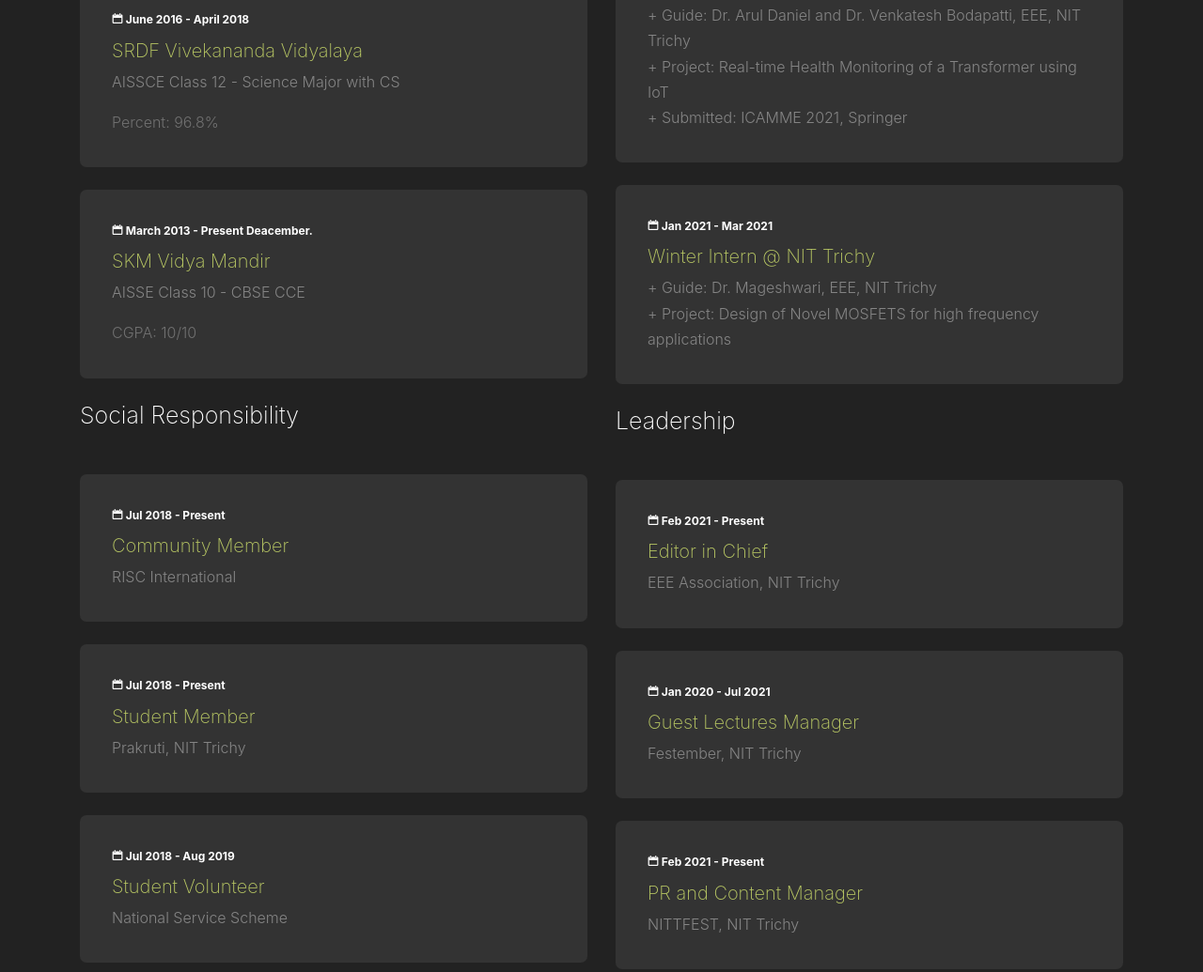
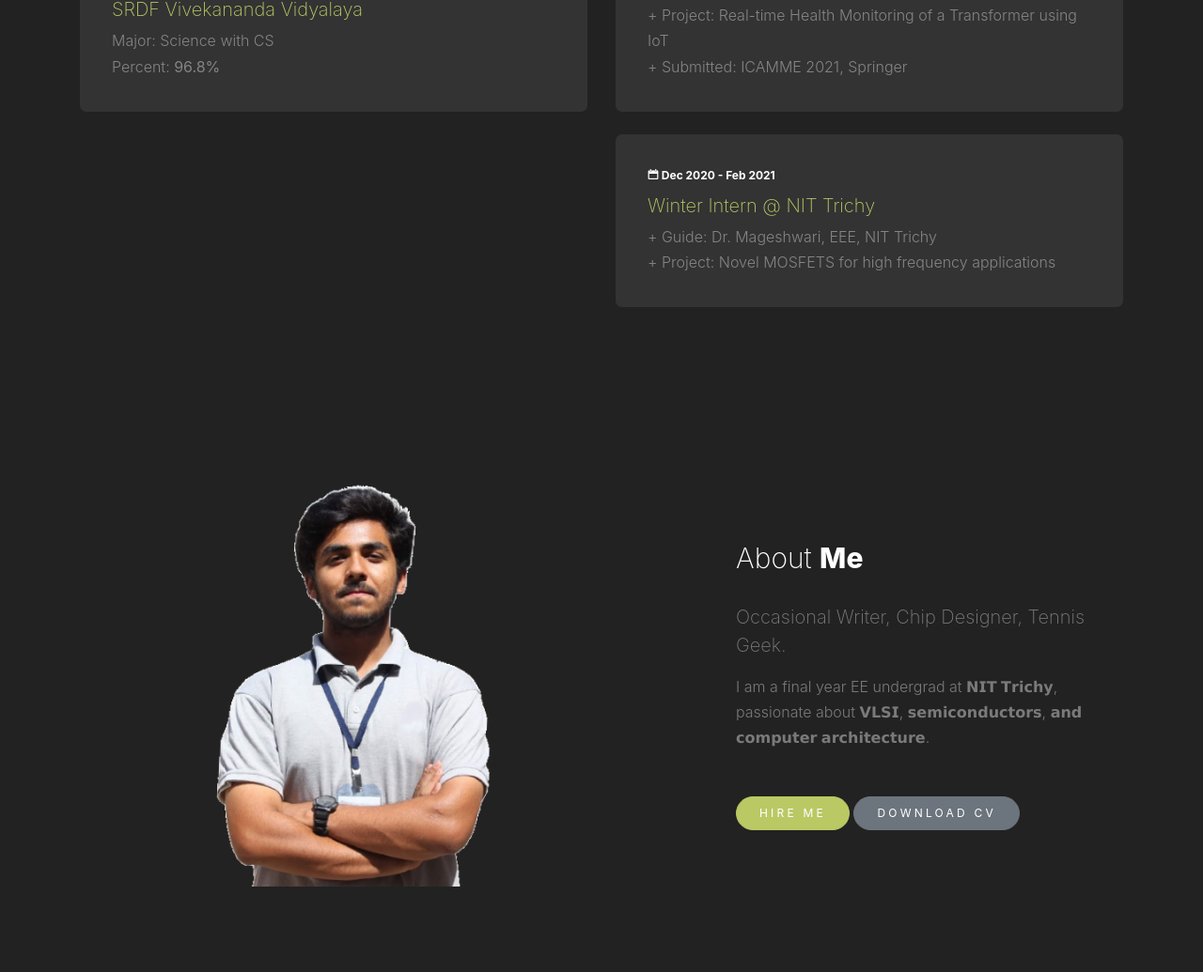
Before and after one commit to venkatspadman/venkatspadman.github.io, a plain HTML site: page index.html in a window 1280 px wide. Shown: the part 1394-2429 px from the top of the page at 94% size. Drawn offline with nearby package versions, Linux system fonts and the light colour scheme; files whose address does not match are found by name.

Commit message:
Add files via upload

```diff
--- a/index.html
+++ b/index.html
@@ -25,9 +25,8 @@
 			<button class="navbar-toggler" type="button" data-toggle="collapse" data-target="#navbarsExample09" aria-controls="navbarsExample09" aria-expanded="false" aria-label="Toggle navigation">
 				<span class="navbar-toggler-icon"></span>
 			</button>
-			<div data-toggle="collapse" data-target="#navbarsExample09" aria-controls="navbarsExample09" aria-expanded="false" aria-label="Toggle navigation">
-				<h4 style="color:black;"> Venkat	 </h4>
-			</div>
+
+			<a class="navbar-brand" href="index.html">Venkat Subramanian Padman</a>
 
 			<div class="collapse navbar-collapse justify-content-md-center" id="navbarsExample09">
 				<ul class="navbar-nav">
@@ -74,7 +73,7 @@
 			<div class="row">
 				<div class="col-md-12 mb-5">
 					<div class="section-heading text-center">
-						<h2>My <strong>Portfolio</strong></h2>
+						<h2><strong>Career Overview</strong> </h2>
 					</div>
 				</div>
 				<div class="col-md-6">
@@ -83,42 +82,17 @@
 						<span class="date"><span class="icon-calendar"></span>   July 2018 - Present</span>
 						<h3>NIT Trichy</h3>
 						<p>Bachelor of Tech, <br>Major: Electrical and Electronics Engineering <br>Minor: Computer Applications </p>
-						<span class="school">NITTFEST, Festember, Incredible NITT, EEE Association, NSS</span>
 					</div>
 
 					<div class="resume-item mb-4">
 						<span class="date"><span class="icon-calendar"></span> June 2016 - April 2018 </span>
 						<h3>SRDF Vivekananda Vidyalaya</h3>
-						<p>AISSCE Class 12 - Science Major with CS</p>
-						<span class="school">Percent: 96.8%</span>
+						<p>Major: Science with CS <br>Percent: <strong>96.8%</strong></p>
 
 					</div>
 
 
-					<div class="resume-item mb-4">
-						<span class="date"><span class="icon-calendar"></span> March 2013 - Present Deacember.</span>
-						<h3>SKM Vidya Mandir</h3>
-						<p>AISSE Class 10 - CBSE CCE</p>
-						<span class="school">CGPA: 10/10</span>
-					</div>
 
-					<h2 class="mb-5">Social Responsibility</h2>
-
-					<div class="resume-item mb-4">
-						<span class="date"><span class="icon-calendar"></span> Jul 2018 - Present</span>
-						<h3>Community Member</h3>
-						<p>RISC International</p>
-					</div>
-					<div class="resume-item mb-4">
-						<span class="date"><span class="icon-calendar"></span> Jul 2018 - Present</span>
-						<h3>Student Member</h3>
-						<p>Prakruti, NIT Trichy</p>
-					</div>
-					<div class="resume-item mb-4">
-						<span class="date"><span class="icon-calendar"></span> Jul 2018 - Aug 2019</span>
-						<h3>Student Volunteer</h3>
-						<p>National Service Scheme</p>
-					</div>
 
 
 				</div>
@@ -139,36 +113,20 @@
 					<div class="resume-item mb-4">
 						<span class="date"><span class="icon-calendar"></span> Jan 2021 - Mar 2021</span>
 						<h3>Project Associate @ NIT Trichy</h3>
-						<p>+ Guide: Dr. Arul Daniel and Dr. Venkatesh Bodapatti, EEE, NIT Trichy <br>
+						<p>
 							+ Project: Real-time Health Monitoring of a Transformer using IoT<br>
 							+ Submitted: ICAMME 2021, Springer</p>
 					</div>
 
 
 					<div class="resume-item mb-4">
-						<span class="date"><span class="icon-calendar"></span> Jan 2021 - Mar 2021</span>
+						<span class="date"><span class="icon-calendar"></span> Dec 2020 - Feb 2021</span>
 						<h3>Winter Intern @ NIT Trichy</h3>
 						<p>+ Guide: Dr. Mageshwari, EEE, NIT Trichy <br>
-							+ Project: Design of Novel MOSFETS for high frequency applications</p>
+							+ Project: Novel MOSFETS for high frequency applications</p>
 					</div>
 
-					<h2 class="mb-5">Leadership</h2>
 
-					<div class="resume-item mb-4">
-						<span class="date"><span class="icon-calendar"></span> Feb 2021 - Present</span>
-						<h3>Editor in Chief</h3>
-						<p>EEE Association, NIT Trichy</p>
-					</div>
-					<div class="resume-item mb-4">
-						<span class="date"><span class="icon-calendar"></span> Jan 2020 - Jul 2021</span>
-						<h3>Guest Lectures Manager</h3>
-						<p>Festember, NIT Trichy</p>
-					</div>
-					<div class="resume-item mb-4">
-						<span class="date"><span class="icon-calendar"></span> Feb 2021 - Present</span>
-						<h3>PR and Content Manager</h3>
-						<p>NITTFEST, NIT Trichy</p>
-					</div>
 
 
 				</div>
@@ -186,13 +144,9 @@
 					<div class="section-heading">
 						<h2>About <strong>Me</strong></h2>
 					</div>
-					<p class="lead">Occasional Writer, Chip Designer, Tennis Geek. Undergrad, NIT Trichy.</p>
-					<p class="mb-5  ">I am a final year Electrical and Electronics Engineering student at 𝗡𝗜𝗧 𝗧𝗿𝗶𝗰𝗵𝘆, passionate about:
+					<p class="lead">Occasional Writer, Chip Designer, Tennis Geek.</p>
+					<p class="mb-5  ">I am a final year EE undergrad at 𝗡𝗜𝗧 𝗧𝗿𝗶𝗰𝗵𝘆, passionate about
 						𝗩𝗟𝗦𝗜, 𝘀𝗲𝗺𝗶𝗰𝗼𝗻𝗱𝘂𝗰𝘁𝗼𝗿𝘀, 𝗮𝗻𝗱 𝗰𝗼𝗺𝗽𝘂𝘁𝗲𝗿 𝗮𝗿𝗰𝗵𝗶𝘁𝗲𝗰𝘁𝘂𝗿𝗲.
-						<br>
-						Proficient with hardware engineering tools like:
-						<br>
-						𝗣𝗲𝗿𝗹, 𝗖, 𝗣𝘆𝘁𝗵𝗼𝗻, 𝗩𝗲𝗿𝗶𝗹𝗼𝗴, 𝗦𝗵𝗲𝗹𝗹, 𝗠𝗔𝗧𝗟𝗔𝗕, 𝗦𝗶𝗺𝘂𝗹𝗶𝗻𝗸, 𝗠𝗼𝗱𝗲𝗹𝘀𝗶𝗺.
 					<p>
 						<a href="#section-contact" class="btn btn-primary px-4 py-2 btn-sm smoothscroll">Hire Me</a>
 						<a href="" class="btn btn-secondary px-4 py-2 btn-sm">Download CV</a>
@@ -217,7 +171,7 @@
 			</div>
 			<div class="row">
 
-				<div class="col-md-6 col-lg-3 text-center mb-3">
+				<div class="col-md-6 col-lg-3 text-center mb-5">
 					<div class="site-service-item site-animate" data-animate-effect="fadeIn">
 						<span class="icon">
 							<img src="images/lkd.jpg" alt="Image placeholder" class="img-fluid">
@@ -284,6 +238,7 @@
 					</div>
 				</div>
 			</div>
+			<br>
 			<div class="col-md-4 mb-6">
 				<div class="blog-entry">
 					<a><img src="images/abc.jpg" alt="Image placeholder" class="img-fluid"></a>
@@ -293,6 +248,7 @@
 					</div>
 				</div>
 			</div>
+			<br>
 			<div class="col-md-4 mb-6">
 				<div class="blog-entry">
 					<a href="https://www.linkedin.com/feed/update/urn:li:activity:6745533148169285633/"><img src="images/synop.jpg" alt="Image placeholder" class="img-fluid"></a>
@@ -321,24 +277,14 @@
 
 
 			<div class="row mb-5">
-				<div class="col-md-6 text-right">
+				<div class="col-md-12 text-center">
 					<p>
-						Mail me:
-						<br>Facebook:
-						<br>Twitter:
-						<br>Insta:
-						<br>Linkedin:
+						Mail me:   <a href="href=venkatspadman@gmail.com" class="social-item"><span class="icon-mail"></span></a>
+						<br>Facebook:   <a href="https://www.facebook.com/venkatspadman/" class="social-item"><span class="icon-facebook2"></span></a>
+						<br>Twitter:    <a href="https://twitter.com/venkatspadman" class="social-item"><span class="icon-twitter"></span></a>
+						<br>Insta:    <a href="https://www.instagram.com/venkatpadman/" class="social-item"><span class="icon-instagram2"></span></a>
+						<br>Linkedin:    <a href="https://www.linkedin.com/in/venkat-subramanian-padman" class="social-item"><span class="icon-linkedin2"></span></a>
 					</p>
-				</div>
-				<div class="col-md-6">
-				<p>
-
-				<a href="href=venkatspadman@gmail.com" class="social-item"><span class="icon-mail"></span></a>
-				<br><a href="https://www.facebook.com/venkatspadman/" class="social-item"><span class="icon-facebook2"></span></a>
-				<br><a href="https://twitter.com/venkatspadman" class="social-item"><span class="icon-twitter"></span></a>
-				<br><a href="https://www.instagram.com/venkatpadman/" class="social-item"><span class="icon-instagram2"></span></a>
-				<br><a href="https://www.linkedin.com/in/venkat-subramanian-padman" class="social-item"><span class="icon-linkedin2"></span></a>
-				</p>
 				</div>
 
 			</div>
```
Also changed, not shown: images/image_1.jpg.
